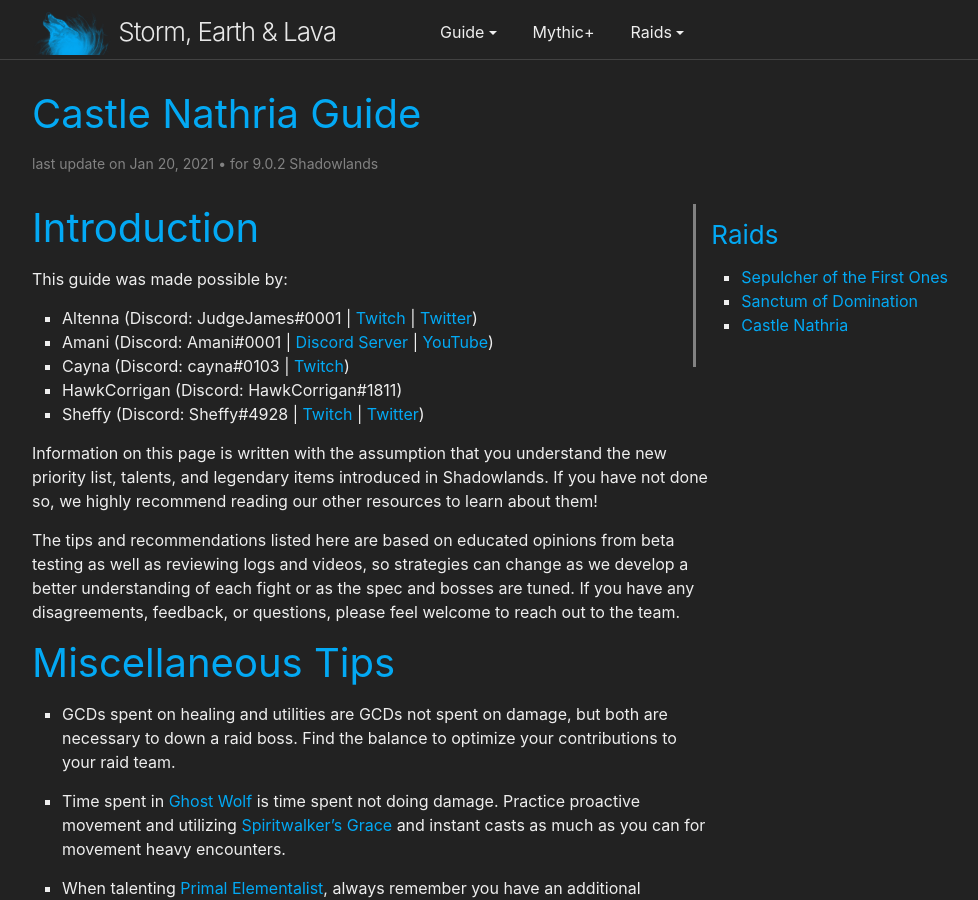
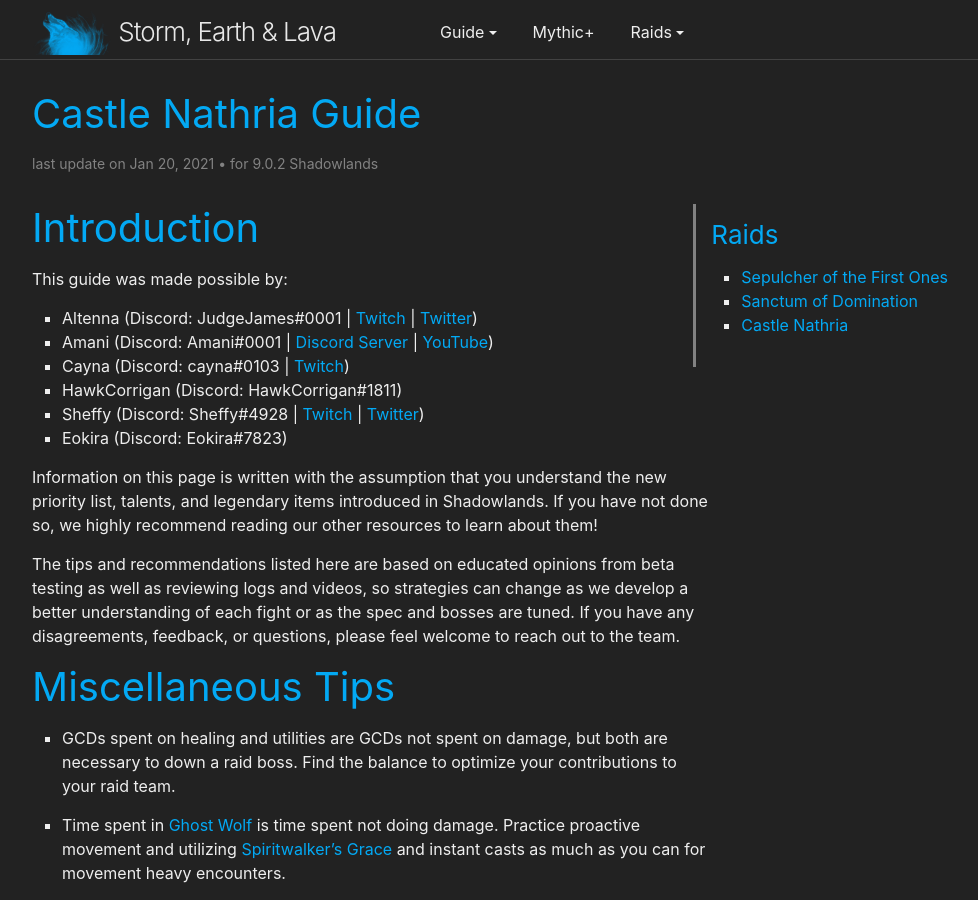
Before and after one commit to stormearthandlava/stormearthandlava.github.io, a Jekyll site: the page built from guide/raids/nathria.md, in a window 1280 px wide and 900 px high. Shown: the whole window, without its empty margins (268-1246 px from the left). Built offline with Jekyll 4.4.1, drawn with Linux system fonts in a browser that asks for light colours; a script that is not in the unit is left out.

Commit message:
Update nathria.md

```diff
--- a/guide/raids/nathria.md
+++ b/guide/raids/nathria.md
@@ -14,6 +14,7 @@
 - Cayna (Discord: cayna#0103 \| [Twitch](https://www.twitch.tv/cayna))
 - HawkCorrigan (Discord: HawkCorrigan#1811)
 - Sheffy (Discord: Sheffy#4928 \| [Twitch](https://www.twitch.tv/sheffywow) \| [Twitter](https://twitter.com/SheffyWoW))
+- Eokira (Discord: Eokira#7823)
 
 Information on this page is written with the assumption that you understand the new priority list, talents, and legendary items introduced in Shadowlands. If you have not done so, we highly recommend reading our other resources to learn about them!
 
```
